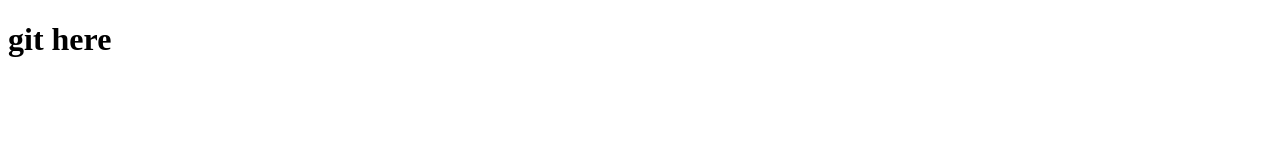
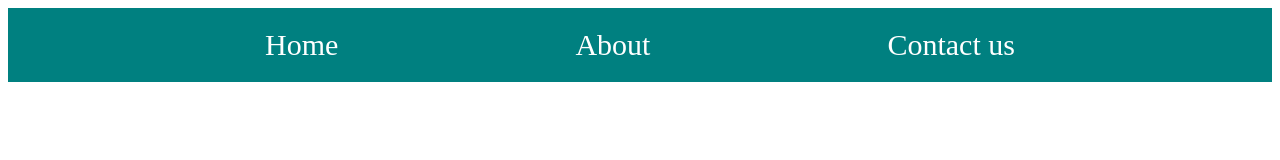
Before and after one commit to shakirayoub123/test, a plain HTML site: page index.html in a window 1280 px wide. Drawn offline with Linux system fonts and the light colour scheme.

Commit message:
navbar added

```diff
--- a/index.html
+++ b/index.html
@@ -5,9 +5,23 @@
     <meta http-equiv="X-UA-Compatible" content="IE=edge">
     <meta name="viewport" content="width=device-width, initial-scale=1.0">
     <title>Document</title>
+    <style>
+        #container{
+            display: flex;
+            justify-content: space-evenly;
+            background-color: teal;
+            color:white;
+            font-size: 30px;
+            padding: 20px;
+        }
+    </style>
 </head>
 <body>
-    <h1>git here</h1>
+    <div id="container">
+        <div>Home</div>
+        <div href="#">About</div>
+        <div>Contact us</div>
+    </div>
 
 </body>
 </html>
```
